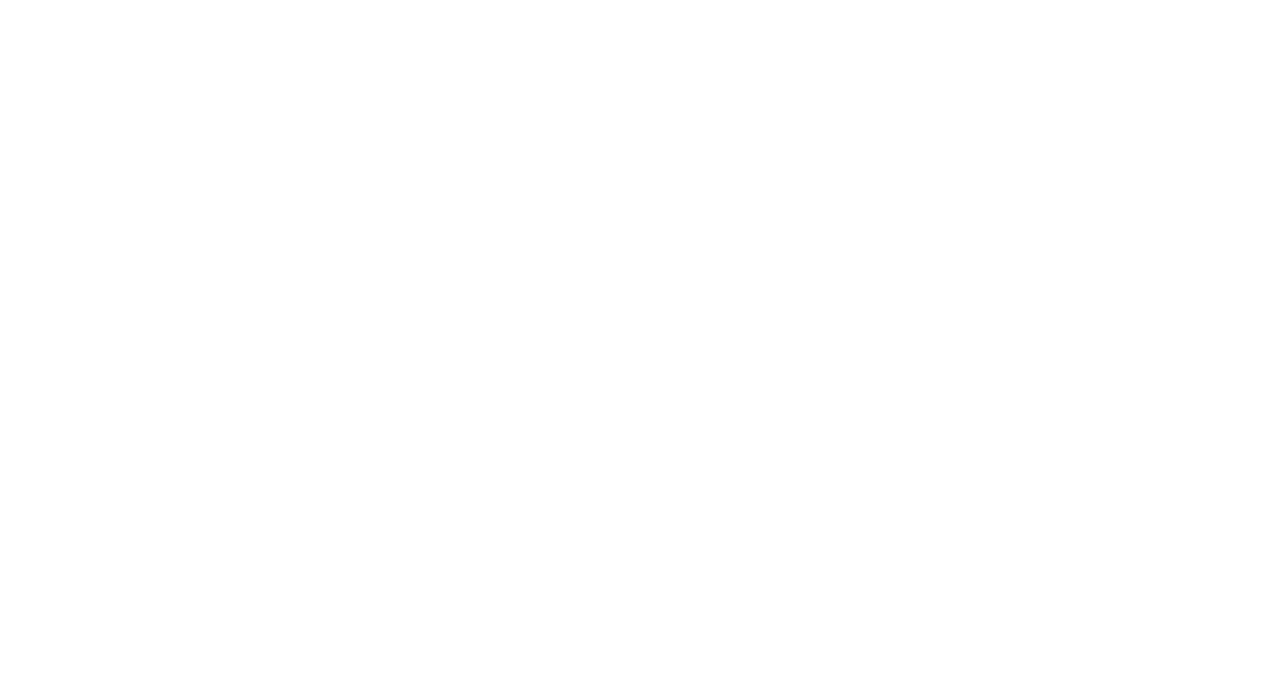
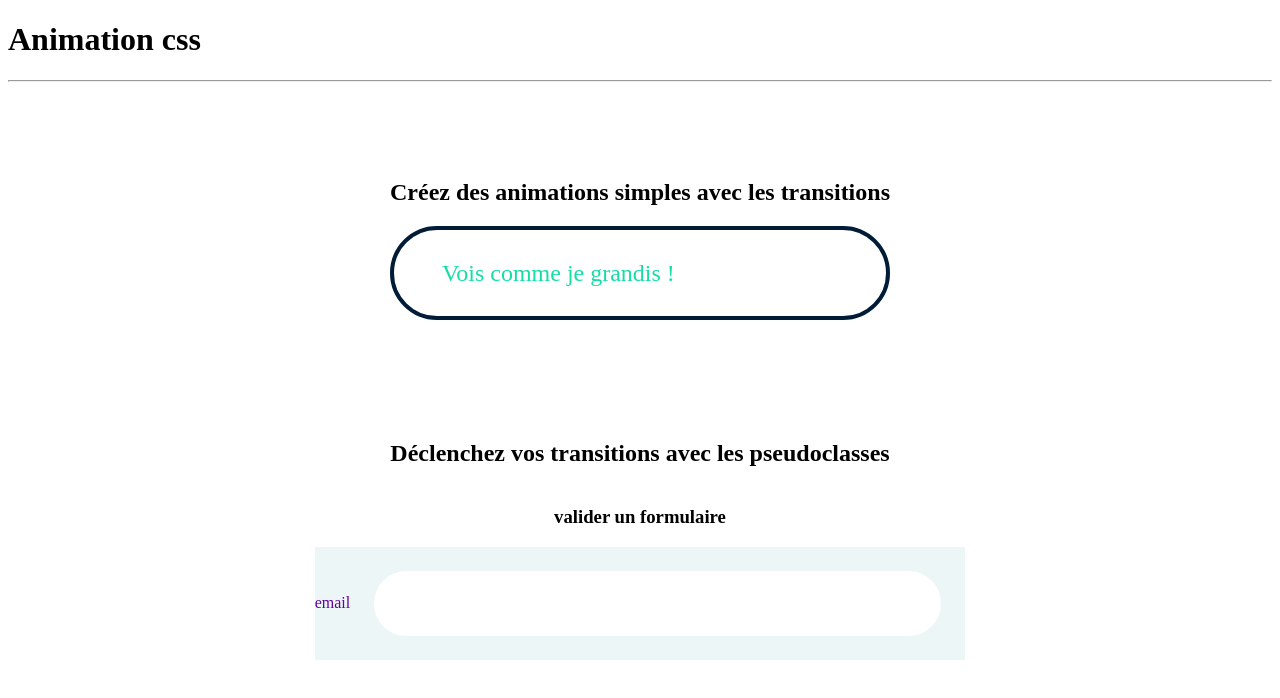
Before and after one commit to ggdelamul/cssAnimation, a website: page INDEX.HTML in a window 1280 px wide. Drawn offline with Linux system fonts and the light colour scheme.

Commit message:
last commit

```diff
--- a/INDEX.HTML
+++ b/INDEX.HTML
@@ -4,9 +4,35 @@
     <meta charset="UTF-8">
     <meta http-equiv="X-UA-Compatible" content="IE=edge">
     <meta name="viewport" content="width= , initial-scale=1.0">
-    <title>Document</title>
+    <title>animCss</title>
+    <link rel="stylesheet" href="assets/style.css">
 </head>
 <body>
+    <h1>Animation css</h1>
+    <hr>
+    <section class="un">
+        <h2>Créez des animations simples avec les transitions</h2>
+        <div class="container">
+            <div class="btn">
+                Vois comme je grandis !
+            </div>
+        </div>
+    </section>
+   <section class="un">
+       <h2>Déclenchez vos transitions avec les pseudoclasses</h2>
+       <h3>valider un formulaire</h3>
+       <div class="container2">
+        <div class="form">
+            <div class="form__group">
+                <label for="">email</label>
+                <input type="email" name="" id="">
+                <div class="warningmessage">
+                    <p>Votre adresse mail doit contenir un @</p>
+                </div>
+            </div>
 
+        </div>
+    </div>
+   </section>
 </body>
 </html>
--- /dev/null
+++ b/assets/main.scss
@@ -0,0 +1,66 @@
+@import "./sass/variable";
+
+.un {
+    display:flex;
+    flex-direction: column;
+    justify-content:center;
+    align-items:center;
+    height:300px;
+    .container {
+        width:500px;
+        .btn {
+            background: $cd-btn-start;
+            color: $cd-txt;
+            font-size: 1.5rem;
+            border: 4px solid $cd-btn;
+            cursor: pointer;
+            padding: 1.85rem 3rem;
+            border-radius: 10rem;
+            // transition-property: transform;/*indique au navigateur a quel propriété le navigateur doit appliquer la transition*/
+            // transition-duration: 400ms;
+            transition: transform 400ms;/*proprité raccourcie*/
+            &:hover {
+                transform:scale(1.15);
+                background: $cd-btn-end;
+            }
+        }
+    }
+    .container2 {
+        background-color: rgb(237,246,247);
+    }
+    .form{
+        .warningmessage {
+            display:none;
+        }
+        &__group {
+            display:flex;
+            justify-content: center;
+            align-items: center;
+            color:$cd-txt2;
+            & input {
+                border:2px solid $cd-box;
+                border-radius:100rem;
+                color:$cd-txt2;
+                font-family: 'Montserrat', sans-serif;
+                font-size: 2.5rem;
+                outline: none;
+                padding: .5rem 1.5rem;
+                margin: 1.5rem 1.5rem;
+                width: 100%;
+                transition:background-color 500ms;
+                &:focus {
+                    border: 2px solid $cd-txt2;
+                    }
+                    &:not(:focus):invalid {/*jusqu'a ecriture du @*/
+                        background:$cd-danger;
+                        border:2px solid $cd-danger;
+                        color:$cd-txt--invalid;
+
+                    }/*cette effet permet d'avertir l'user qu'il na pas saisie une adresse mail*/
+                    &:not(:focus):invalid + .warningmessage {
+                        display:block;
+                    }
+            }
+        }
+    }
+}
--- /dev/null
+++ b/assets/sass/_variable.scss
@@ -0,0 +1,10 @@
+$cd-btn: #011c37;
+$cd-txt: #15DEA5;
+/*chapitre 2*/
+$cd-txt2:#6300a0;
+$cd-box:#fff;
+$cd-txt--invalid :#fff;
+$cd-danger: #b20a37;
+/*chapitre 3 Créez des transitions CSS à propriétés multiples*/
+$cd-btn-start: rgba(1, 28, 55, 0);
+$cd-btn-end: rgba(1, 28, 55, 1);
```
Also changed, not shown: assets/style.css (added), 1 other file.
